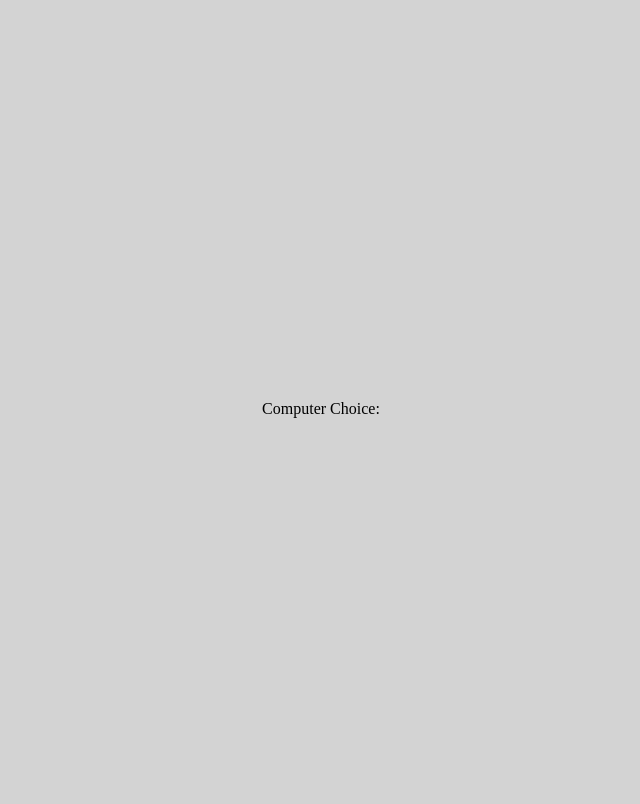
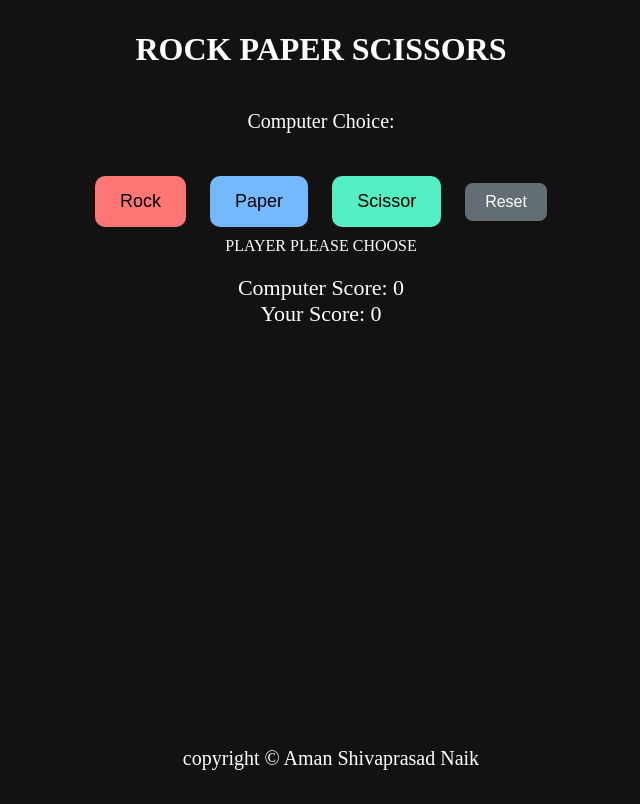
Before and after one commit to Spxchaos/Odin-Rock-Paper-Scissors, a plain HTML site: page index.html in a window 1280 px wide. Shown: the top 804 px of the page, without its empty margins (319-959 px from the left). Drawn offline with Linux system fonts and the light colour scheme.

Commit message:
done with the basic UI for the game, works fine

```diff
--- a/index.html
+++ b/index.html
@@ -4,22 +4,13 @@
     <meta charset="UTF-8">
     <meta name="viewport" content="width=device-width, initial-scale=1.0">
     <script src="javascript.js" defer></script>
-    <style>
-        body{
-            background-color: lightgray;
-        }
-        div{
-            display: flex;
-            justify-content: center;
-            align-items: center;
-            margin: 50vh;
-        }
-
-    </style>
-
+    <link rel ='stylesheet' href="styles.css">
     <title>Rock Paper Scissor</title>
 </head>
 <body>
+    <header class = "header">
+    <h1 class="title">ROCK PAPER SCISSORS</h1>
+    </header>
     <div id = 'comp'></div>
     <div>
     <button id = "rock">Rock</button>
@@ -32,5 +23,12 @@
 
     <div id="log"></div>
     <div id = 'win'></div>
+    <footer class="footer"><p>copyright ©
+    <script>
+        document.write(new Date.getFullYear());
+        </script>
+        Aman Shivaprasad Naik
+        </p>
+        </footer>
 </body>
 </html>
--- a/javascript.js
+++ b/javascript.js
@@ -2,14 +2,14 @@ console.log("Hello World");
 
     let humanScore = 0;
     let compScore = 0;
-    let flag = false;
+
 
 
 
 
 function playRound(humanChoice, computerChoice){
 
-    comp.innerText = `computer choice: ${computerChoice}`;
+    comp.innerText = `Computer Choice: ${computerChoice}`;
 
     if (humanChoice == 'rock' && computerChoice == 'paper'){
        lines.innerText = "YOU LOSE!, PAPER BEATS ROCK";
@@ -90,19 +90,16 @@ function getComputerChoice(){
     //console.log(z); had used this to check values and correlate them with the given output
 
     if(z>= 0 && z < 3){
-        console.log('rock');
 
      return 'rock';
     }
 
     else if (z>=3 && z< 6){
-        console.log('paper');
         return 'paper';
     }
 
     else
     {
-        console.log('scissors');
         return 'scissors';
     }
 
@@ -153,19 +150,19 @@ const reset = document.querySelector('#reset');
 const comp = document.querySelector('#comp');
 const lines = document.querySelector('#lines');
 
-lines.innerText = `PLAYER CHOOSE`;
+lines.innerText = `PLAYER PLEASE CHOOSE`;
 
 comp.innerText = `Computer Choice: `
 
-log.innerText = `compScore: ${compScore}
-                 humanScore ${humanScore}`;
+log.innerText = `Computer Score: ${compScore}
+                 Your Score: ${humanScore}`;
 
 rock.addEventListener('click', () => {
     if (5 >= humanScore && 5 >= compScore){
     playRound("rock", getComputerChoice());
     log.innerText = `
-                    compScore: ${compScore}
-                    humanScore ${humanScore}`
+                    Computer Score: ${compScore}
+                    Your Score: ${humanScore}`
 
     }
                     winDeclaration();
@@ -177,8 +174,8 @@ paper.addEventListener('click', () => {
     if (5 >= humanScore && 5 >= compScore){
     playRound("paper", getComputerChoice());
         log.innerText = `
-                    compScore: ${compScore}
-                    humanScore ${humanScore}`
+                    Computer Score: ${compScore}
+                    Your Score: ${humanScore}`
 
     }
                     winDeclaration();
@@ -192,8 +189,8 @@ scissor.addEventListener('click', () => {
 
     playRound("scissors", getComputerChoice());
         log.innerText = `
-                    compScore: ${compScore}
-                    humanScore ${humanScore}`
+                    Computer Score: ${compScore}
+                    Your Score: ${humanScore}`
     }
                 winDeclaration();
     //console.log('scissors');
@@ -203,22 +200,22 @@ scissor.addEventListener('click', () => {
 
 function winDeclaration(){
 if( compScore === 5){
-     win.innerText = `You Lose Comp Wins`;
+     win.innerText = `You Lose!BOO!, Comp Wins`;
     disableButtons();
 }
 else if (humanScore === 5){
-        win.innerText = `You Win Comp Loses`;
+        win.innerText = `You Win!!,  Comp Loses`;
         disableButtons();
 }
 
 }
 
 reset.addEventListener("click", ()=>{
-   log.innerText = `compScore: ${compScore = 0}
-                    humanScore ${humanScore = 0}`; //resets comp and human scores along with the win
+   log.innerText = `Computer Score: ${compScore = 0}
+                    Your Score ${humanScore = 0}`; //resets comp and human scores along with the win
 
     win.innerText = ``;
-    lines.innerText = `PLAYER CHOOSE`;
+    lines.innerText = `PLAYER PLEASE CHOOSE`;
     comp.innerText = `Computer Choice: `;
     enableButtons();
 
--- a/styles.css
+++ b/styles.css
@@ -0,0 +1,86 @@
+.header {
+  display: flex;
+  justify-content: center;
+  margin-top: 10px;
+
+}
+
+body{
+    text-align: center;
+    background: #121212;
+    color: white;
+}
+
+
+.title{
+   /* display: flex;
+    justify-content: center;
+
+    background-color: gray;*/
+   font-size: 32px;
+  color: var(--primary-yellow);
+  font-family: 'Times New Roman', Times, serif;
+  color:white;
+
+}
+
+button{
+    margin: 10px;
+    padding: 15px 25px;
+    font-size: 18px;
+    border: none;
+    border-radius: 10px;
+    transition: 0.2s;
+    cursor: pointer;
+}
+
+button:hover {
+    transform: scale(1.2);
+}
+#rock { background: #ff7675; }
+#paper { background: #74b9ff; }
+#scissor { background: #55efc4; }
+
+.footer {
+  position: absolute;
+  bottom: 0;
+  left: 0;
+  display: flex;
+  align-items: center;
+  justify-content: center;
+  gap: 10px;
+  width: 100%;
+  padding: 10px;
+  color: var(--primary-light);
+  font-size: 20px;
+}
+
+
+
+
+#reset {
+    margin-top: 30px;
+    padding: 10px 20px;
+    font-size: 16px;
+    background: #636e72;
+    color: white;
+    border: none;
+    border-radius: 8px;
+    cursor: pointer;
+}
+
+#log {
+    margin-top: 20px;
+    font-size: 22px;
+}
+
+#win {
+    margin-top: 20px;
+    font-size: 28px;
+    font-weight: bold;
+}
+
+#comp {
+    font-size: 20px;
+    margin: 20px;
+}
```
